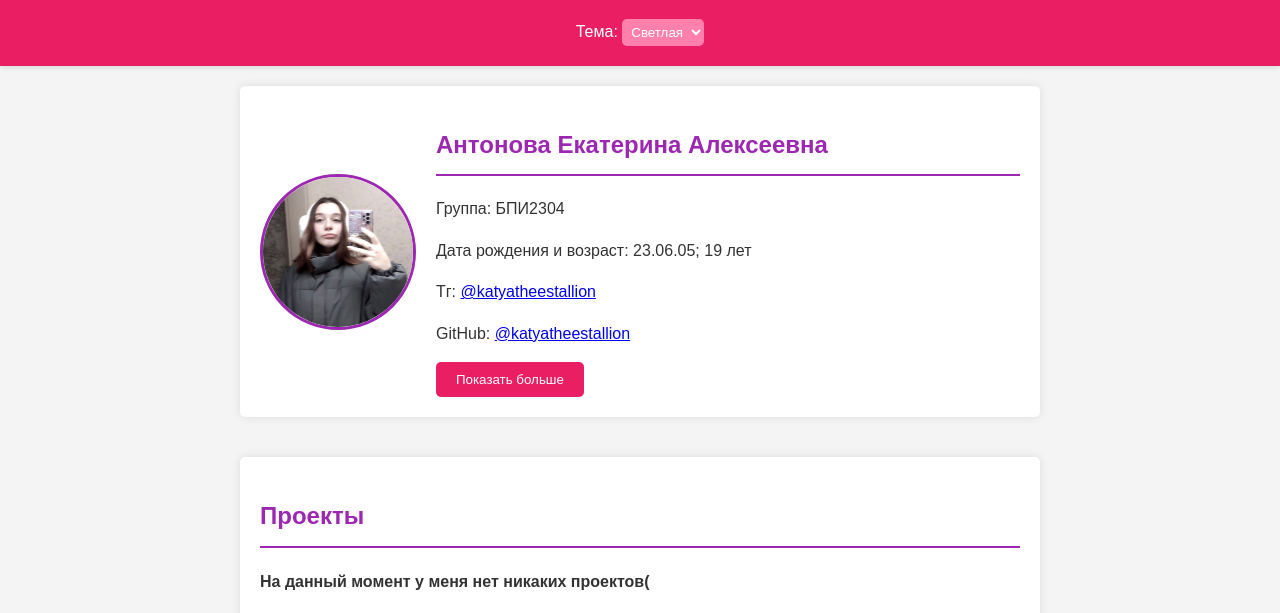
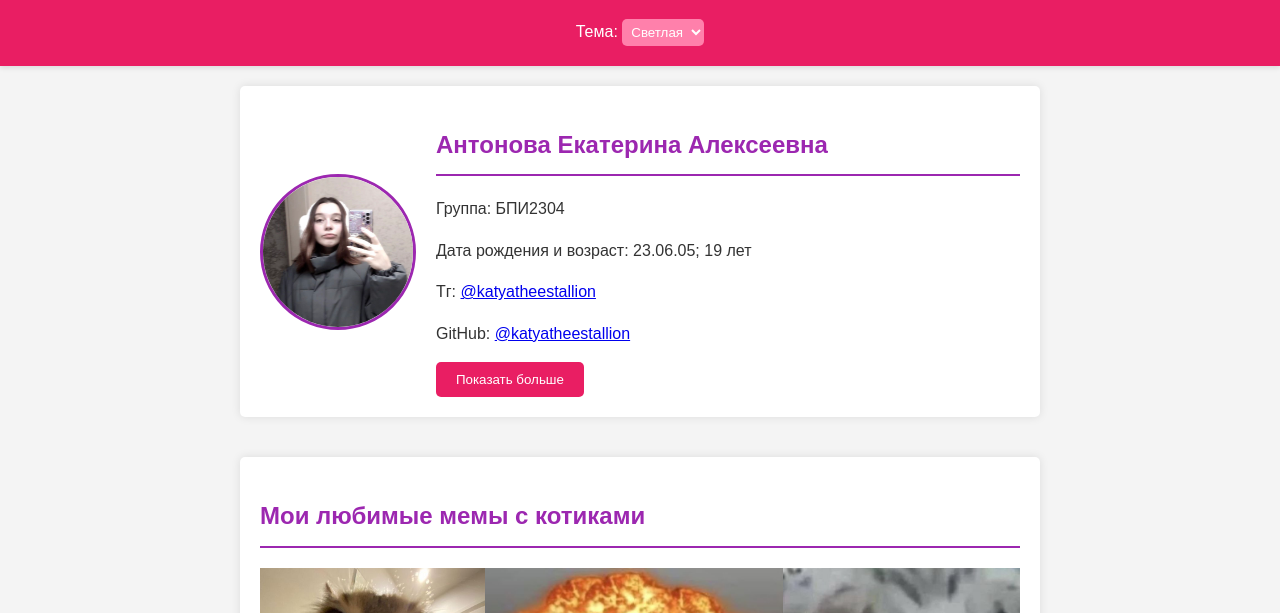
Before and after one commit to katyatheestallion/pp2, a plain HTML site: page 2/index.html in a window 1280 px wide. Shown: the part 122-735 px from the top of the page. Drawn offline with Linux system fonts and the light colour scheme.

Commit message:
Second Commit
Second Commit

```diff
--- a/2/index.html
+++ b/2/index.html
@@ -44,8 +44,7 @@
         </section>
 
         <section id="projects">
-            <h2>Проекты</h2>
-            <h4> На данный момент у меня нет никаких проектов(</h4>
+            <h2>Мои любимые мемы с котиками</h2>
             <div class="slider">
                 <div class="slides">
                     <img src="./cat1.jpg" alt="Мем с котиком 1">
```
